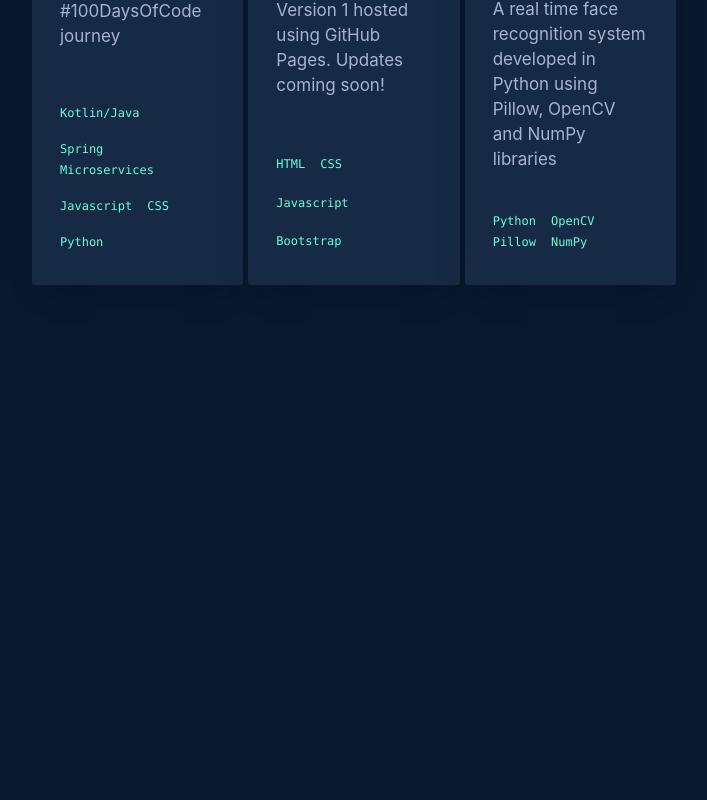
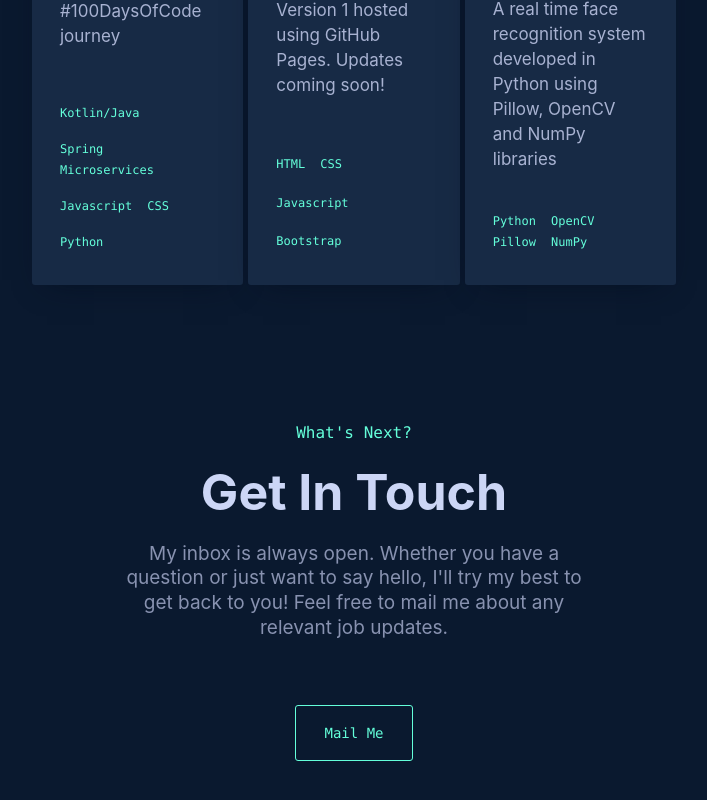
Before and after one commit to mardiev05/portfolio, a React (Create React App) app: page / in a window 1280 px wide. Shown: the part 4394-5194 px from the top of the page, without its empty margins (286-993 px from the left). Before the commit the page ends 4778 px from the top, so only its background shows below. Built offline with nearby package versions, Linux system fonts and the light colour scheme.

Commit message:
contact section has been added

```diff
--- a/src/App.css
+++ b/src/App.css
@@ -691,6 +691,11 @@ li::marker {
     height: 22px;
     margin-right: -10px;
     color: rgb(168, 178, 209);
+    cursor: pointer;
+}
+
+.github__icon:hover {
+    color: var(--green);
 }
 
 .projects__title__cont {
@@ -781,3 +786,66 @@ li::marker {
 
 
 /* projects end */
+
+
+/* contact start */
+
+.contact {
+    width: 50%;
+    text-align: center;
+    margin: auto;
+    margin-top: 15%;
+}
+
+.contact__link {
+    display: block;
+    color: rgb(100, 255, 218);
+    font-size: 16px;
+    font-family: 'SF Mono', 'Fira Code', 'Fira Mono', 'Roboto Mono', 'Lucida Console', Monaco, monospace;
+    font-weight: normal;
+    margin-bottom: 20px;
+    -webkit-box-pack: center;
+    justify-content: center;
+}
+
+.contact__title {
+    margin: 0px 0px 20px;
+    font-size: 50px;
+    color: rgb(204, 214, 246);
+}
+
+.contact__text {
+    margin: 0px 0px 15px;
+    color: rgb(136, 146, 176);
+    line-height: 1.3;
+    font-family: Calibre, 'San Francisco', 'SF Pro Text', -apple-system, system-ui, BlinkMacSystemFont, Roboto, 'Helvetica Neue', 'Segoe UI', Arial, sans-serif;
+    font-size: 19px;
+}
+
+.contact__btn {
+    display: inline-block;
+    text-decoration: none;
+    text-decoration-skip-ink: auto;
+    position: relative;
+    transition: all 0.25s cubic-bezier(0.645, 0.045, 0.355, 1) 0s;
+    cursor: pointer;
+    color: rgb(100, 255, 218);
+    background-color: transparent;
+    border: 1px solid rgb(100, 255, 218);
+    border-radius: 3px;
+    padding: 1.25rem 1.75rem;
+    font-size: 14px;
+    font-family: 'SF Mono', 'Fira Code', 'Fira Mono', 'Roboto Mono', 'Lucida Console', Monaco, monospace;
+    line-height: 1;
+    margin-top: 50px;
+    text-decoration: none;
+    cursor: pointer;
+    transition: all 0.25s cubic-bezier(0.645, 0.045, 0.355, 1) 0s;
+}
+
+.contact__btn:hover {
+    background-color: var(--green-tint);
+}
+
+
+/* contact end */
--- /dev/null
+++ b/src/Contact/Contact.js
@@ -0,0 +1,15 @@
+import React from "react";
+
+export default function Contact() {
+    return <div className="contact">
+        <div className="contact__content">
+            <p className="contact__link">What's Next?</p>
+            <h4 className="contact__title">Get In Touch</h4>
+            <p className="contact__text">My inbox is always open. Whether you have a question or just want to say hello, I'll try my best to get back to you! Feel free to mail me about any relevant job updates.</p>
+        </div>
+
+        <div className="btn__cont">
+            <button className="contact__btn">Mail Me</button>
+        </div>
+    </div>;
+}
--- a/src/Main.jsx
+++ b/src/Main.jsx
@@ -6,6 +6,7 @@ import AboutMe from "./AboutMe/AboutMe";
 import IveWorked from "./I've Worked/IveWorked";
 import Portfolios from "./Portfolio/Portfolios";
 import Projects from "./Projects/Projects";
+import Contact from "./Contact/Contact";
 import "./App.css"
 
 
@@ -108,6 +109,7 @@ export default class Main extends Component {
                     <IveWorked expHandler={this.experianceHandler} newList={newExpList} />
                     <Portfolios />
                     <Projects />
+                    <Contact />
                 </div>
             </div>
         </div>);
```
